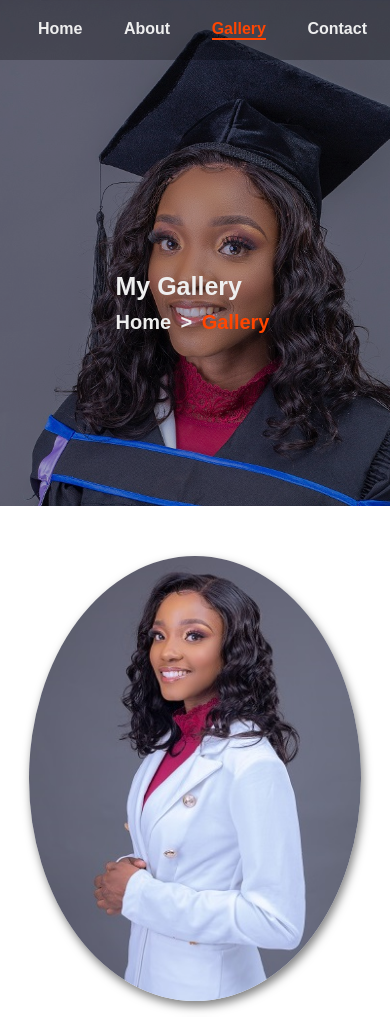
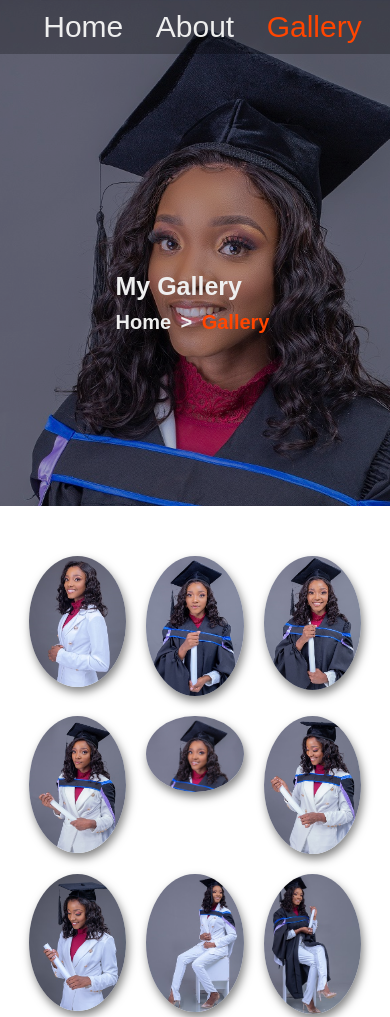
Before and after one commit to TafaraErnest/mitchelle, a plain HTML site: page gallery.html in a window 390 px wide. Shown: the top 1017 px of the page. Drawn offline with Linux system fonts and the light colour scheme.

Commit message:
Nav changes and phone size adjustments

```diff
--- a/gallery.html
+++ b/gallery.html
@@ -17,7 +17,6 @@
             <a href="index.html" class="nav__item">Home</a>
             <a href="about.html" class="nav__item">About</a>
             <a href="#" class="nav__item curr__nav">Gallery</a>
-            <a href="contacts.html" class="nav__item">Contact</a>
           </ul>
         </nav>
       </div>
@@ -37,6 +36,7 @@
       <img src="images/img2.jpg" alt="..." />
       <img src="images/img3.jpg" alt="..." />
       <img src="images/img5.jpg" alt="..." />
+      <img src="images/image.jpg" alt="..." />
       <img src="images/img6.jpg" alt="..." />
       <img src="images/img7.jpg" alt="..." />
       <img src="images/img8.jpg" alt="..." />
--- a/styles/base.css
+++ b/styles/base.css
@@ -60,13 +60,11 @@ nav {
 }
 
 .curr__nav {
-  border-bottom: 2px solid var(--main-color);
   color: var(--main-color);
 }
 
 .nav__item:hover {
   color: var(--main-color);
-  border-bottom: 2px solid var(--main-color);
 }
 
 header {
@@ -155,11 +153,16 @@ header {
   .heading_2 {
     font-size: 4rem;
   }
+
+  nav {
+    font-size: 2.5rem;
+    margin: 1.5rem auto;
+  }
 }
 
 @media screen and (max-width: 800px) {
   :root {
-    --page-width: 90%;
+    --page-width: 80%;
   }
 
   nav {
@@ -173,11 +176,21 @@ header {
   .heading_2 {
     font-size: 3rem;
   }
+
+  nav {
+    width: 90%;
+    font-size: 3rem;
+    margin: 1rem auto;
+  }
+
+  .nav__item {
+    font-weight: 400;
+  }
 }
 
 @media screen and (max-width: 600px) {
   :root {
-    --page-width: 95%;
+    --page-width: 80%;
   }
 
   .heading_2 {
@@ -192,4 +205,8 @@ header {
     width: 100%;
     justify-content: space-around;
   }
+
+  .nav__item {
+    font-weight: 300;
+  }
 }
--- a/styles/gallery.css
+++ b/styles/gallery.css
@@ -39,14 +39,8 @@ img:hover {
   }
 }
 
-@media screen and (max-width: 800px) {
+/* @media screen and (max-width: 800px) {
   .images {
     grid-template-columns: repeat(2, 1fr);
   }
-}
-
-@media screen and (max-width: 600px) {
-  .images {
-    grid-template-columns: 1fr;
-  }
-}
+} */
--- a/styles/home.css
+++ b/styles/home.css
@@ -71,9 +71,17 @@ section a {
   .par {
     width: 70%;
   }
+
+  body {
+    height: 95vh;
+  }
 }
 
 @media screen and (max-width: 600px) {
+  body {
+    height: 90vh;
+  }
+
   .par {
     width: 100%;
   }
```
Also changed, not shown: about.html (+20 -1 lines), contacts.html (deleted, +0 -55 lines), index.html (+0 -1 lines).
